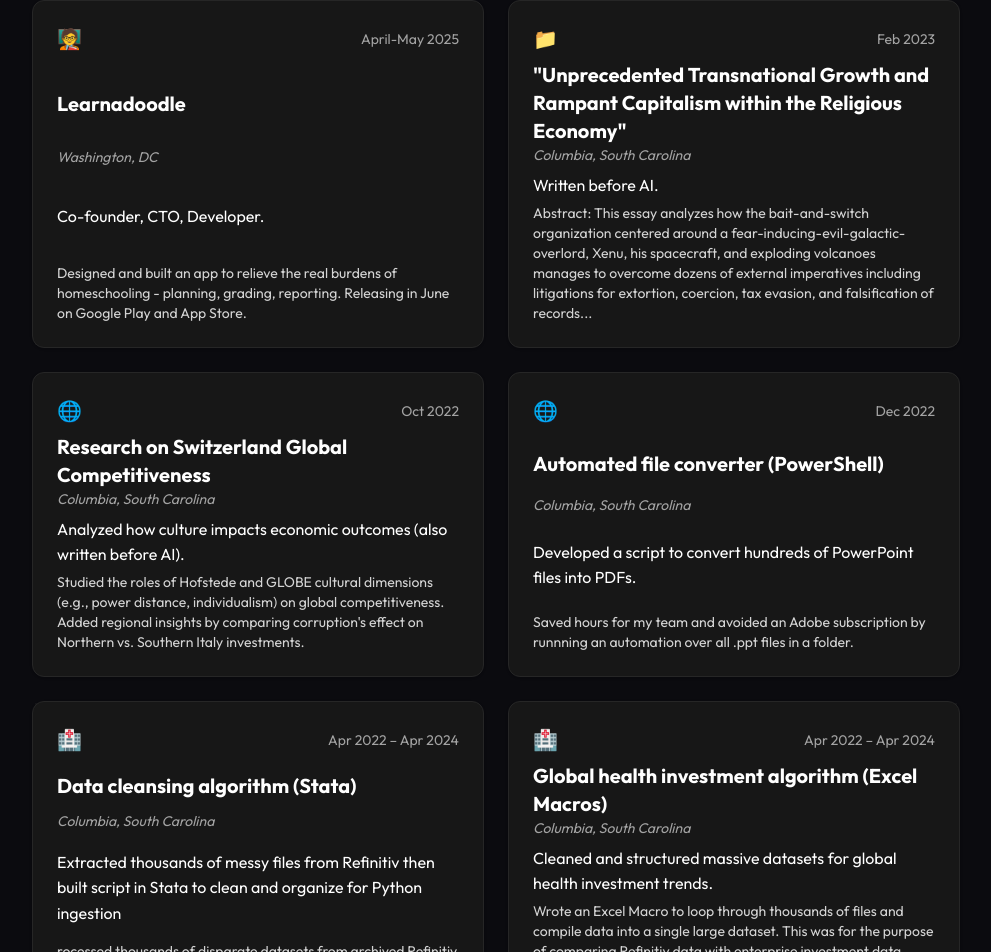
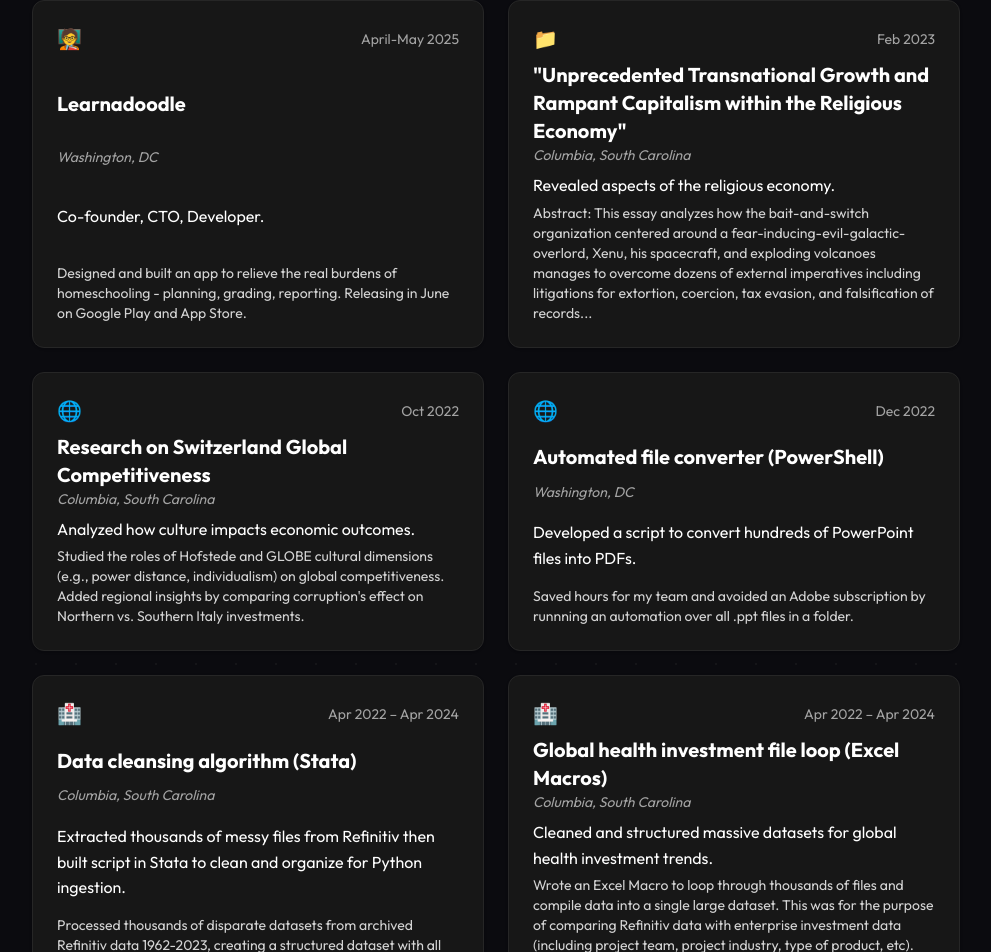
Before and after one commit to katiebaumeister/nextjspractice, a Next.js app in the folder portfolio/: page /projects in a window 1280 px wide. Shown: the part 276-1228 px from the top of the page, without its empty margins (144-1135 px from the left). Built offline with nearby package versions, Linux system fonts and the light colour scheme.

Commit message:
Update contributionsData.js

```diff
--- a/portfolio/data/contributionsData.js
+++ b/portfolio/data/contributionsData.js
@@ -12,7 +12,7 @@ export const projectsAndResearchData = [
     title: "\"Unprecedented Transnational Growth and Rampant Capitalism within the Religious Economy\"",
     location: "Columbia, South Carolina",
     dates: "Feb 2023",
-    short: "Written before AI.",
+    short: "Revealed aspects of the religious economy.",
     long: "Abstract: This essay analyzes how the bait-and-switch organization centered around a fear-inducing-evil-galactic-overlord, Xenu, his spacecraft, and exploding volcanoes manages to overcome dozens of external imperatives including litigations for extortion, coercion, tax evasion, and falsification of records..."
   },
   {
@@ -20,13 +20,13 @@ export const projectsAndResearchData = [
     title: "Research on Switzerland Global Competitiveness",
     location: "Columbia, South Carolina",
     dates: "Oct 2022",
-    short: "Analyzed how culture impacts economic outcomes (also written before AI).",
+    short: "Analyzed how culture impacts economic outcomes.",
     long: "Studied the roles of Hofstede and GLOBE cultural dimensions (e.g., power distance, individualism) on global competitiveness. Added regional insights by comparing corruption's effect on Northern vs. Southern Italy investments."
   },
   {
     emoji: "🌐",
     title: "Automated file converter (PowerShell)",
-    location: "Columbia, South Carolina",
+    location: "Washington, DC",
     dates: "Dec 2022",
     short: "Developed a script to convert hundreds of PowerPoint files into PDFs.",
     long: "Saved hours for my team and avoided an Adobe subscription by runnning an automation over all .ppt files in a folder."
@@ -36,12 +36,12 @@ export const projectsAndResearchData = [
     title: "Data cleansing algorithm (Stata)",
     location: "Columbia, South Carolina",
     dates: "Apr 2022 – Apr 2024",
-    short: "Extracted thousands of messy files from Refinitiv then built script in Stata to clean and organize for Python ingestion",
-    long: "rocessed thousands of disparate datasets from archived Refinitiv data 1962-2023, creating a structured dataset with all investments by country and year, tagged with data such as round number, investment stage, and deal vallue."
+    short: "Extracted thousands of messy files from Refinitiv then built script in Stata to clean and organize for Python ingestion.",
+    long: "Processed thousands of disparate datasets from archived Refinitiv data 1962-2023, creating a structured dataset with all investments by country and year, tagged with data such as round number, investment stage, and deal vallue."
   },
   {
     emoji: "🏥",
-    title: "Global health investment algorithm (Excel Macros)",
+    title: "Global health investment file loop (Excel Macros)",
     location: "Columbia, South Carolina",
     dates: "Apr 2022 – Apr 2024",
     short: "Cleaned and structured massive datasets for global health investment trends.",
```
